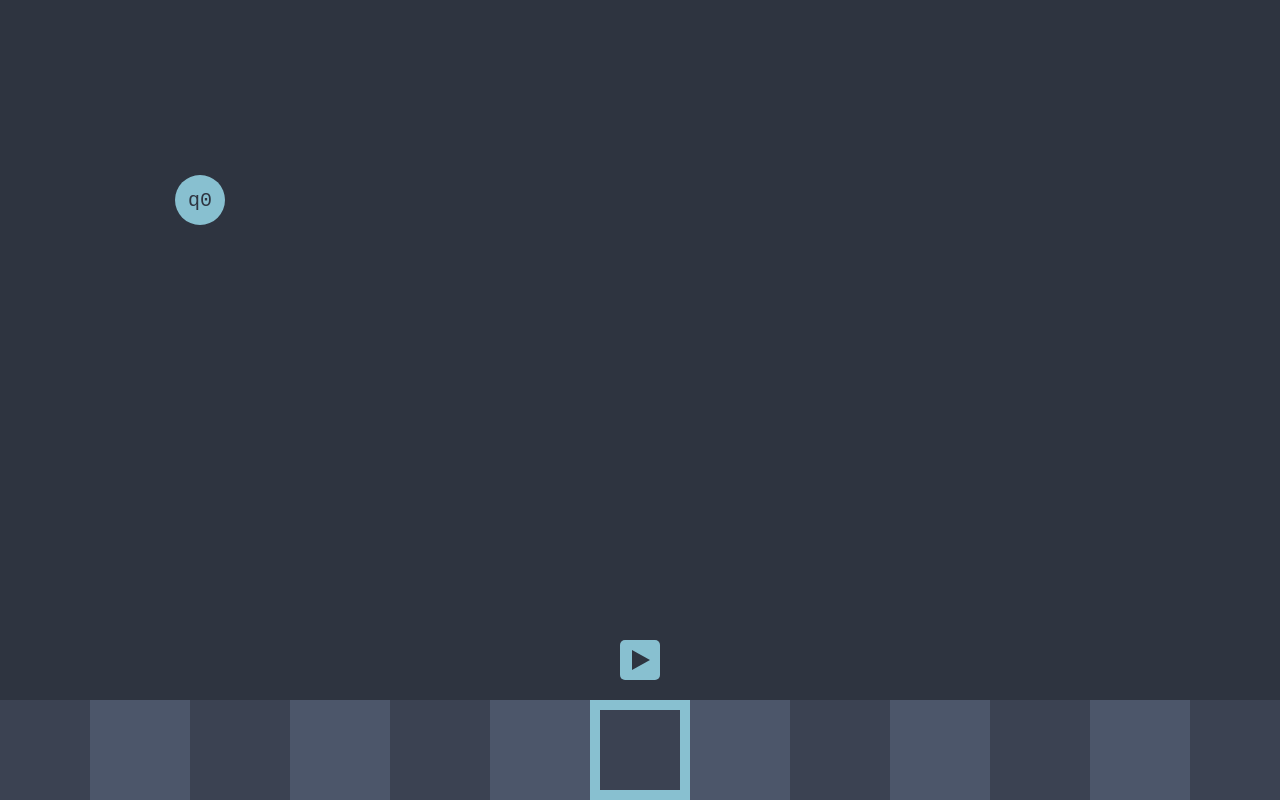
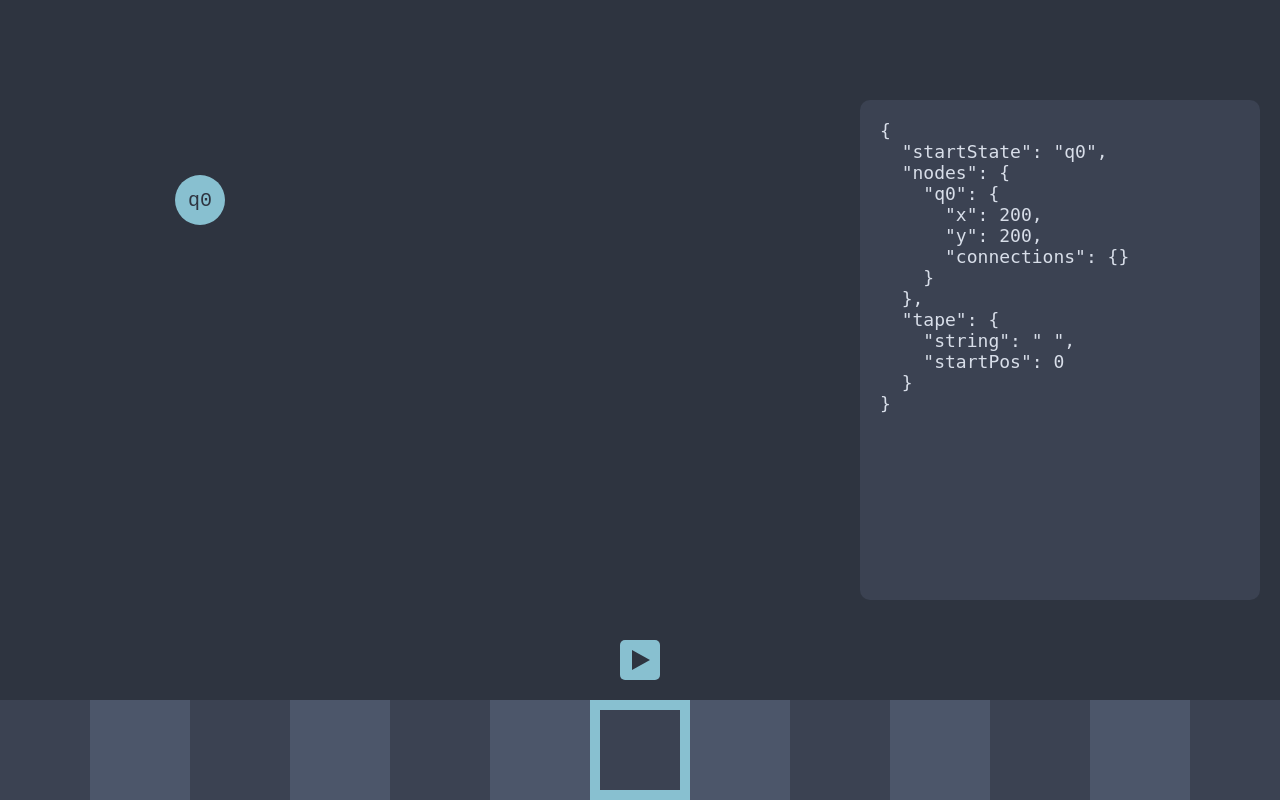
Before and after one commit to rodrigohpalmeirim/automaton-simulator, a React (Create React App) app: page / in a window 1280 px wide. Built offline with nearby package versions, Linux system fonts and the light colour scheme.

Commit message:
add json pane

```diff
--- a/src/App.css
+++ b/src/App.css
@@ -1,3 +1,7 @@
+:root {
+  overflow: hidden;
+}
+
 * {
   -webkit-user-select: none;
   -moz-user-select: none;
@@ -83,6 +87,36 @@
   pointer-events: none;
 }
 
+#json-pane {
+  position: absolute;
+  background-color: #3B4252;
+  width: 400px;
+  top: 100px;
+  border-radius: 10px;
+  transition: 0.3s;
+}
+
+#json {
+  font-size: 18px;
+  font-family: "mono";
+  color: #D8DEE9;
+  text-align: left;
+  margin: 0px;
+  padding: 20px;
+  overflow-x: hidden;
+  width: 100%;
+  height: calc(100% - 40px);
+  background-color: transparent;
+  border: none;
+  -ms-overflow-style: none;
+}
+#json::-webkit-scrollbar {
+  display: none;
+}
+#json:focus {
+  outline-width: 0;
+}
+
 .button {
   position: absolute;
   height: 40px;
--- a/src/App.js
+++ b/src/App.js
@@ -10,7 +10,7 @@ export default class App extends Component {
   constructor(props) {
     super(props);
 
-    document.update = () => { this.forceUpdate() }
+    document.update = () => { this.updateJSON(); this.forceUpdate(); }
     this.mouseUpHandler = this.mouseUpHandler.bind(this);
     this.mouseDownHandler = this.mouseDownHandler.bind(this);
     this.keyDownHandler = this.keyDownHandler.bind(this);
@@ -30,6 +30,9 @@ export default class App extends Component {
     document.focusedCharId = document.startCharId;
     document.state = document.startState;
     document.running = false;
+    document.showPane = window.innerWidth > 1000;
+    document.firstTapePos = 0;
+    document.lastTapePos = 0;
 
     document.tapePos = window.innerWidth / 2 - document.tapeHeight / 2 - document.focusedCharId * document.tapeHeight;
 
@@ -55,7 +58,10 @@ export default class App extends Component {
     document.addEventListener("keydown", this.keyDownHandler);
     window.addEventListener("resize", () => {
       document.tapePos = window.innerWidth / 2 - document.tapeHeight / 2 - document.focusedCharId * document.tapeHeight;
+      if (window.innerWidth < 1000)
+        document.showPane = false;
       updateTape();
+      document.update();
     });
     document.addEventListener("mouseup", () => {
       document.removeEventListener("mousemove", dragTape)
@@ -107,6 +113,11 @@ export default class App extends Component {
         cancelConnection();
       }
     }
+
+    if (event.key === "j") {
+      document.showPane = !document.showPane;
+      document.update();
+    }
   }
 
   contextMenuHandler(event) {
@@ -133,13 +144,68 @@ export default class App extends Component {
     document.update();
   }
 
+  parseJSON() {
+    try {
+      const json = JSON.parse(document.getElementById("json").value);
+      document.startState = json["startState"];
+      document.nodes = json["nodes"];
+      document.initChars = {};
+      document.firstKey = -json["tape"]["startPos"];
+      document.firstTapePos = document.firstKey;
+      for (var i = 0; i < json["tape"]["string"].length; i++) {
+        document.initChars[i + document.firstTapePos] = json["tape"]["string"][i] === " " ? "" : json["tape"]["string"][i];
+      }
+      document.lastKey = i - 1 + document.firstTapePos;
+      document.lastTapePos = document.lastKey;
+      document.startCharId = 0;
+      document.focusedCharId = document.startCharId;
+      updateTape();
+      for (const input of document.querySelectorAll("#tape input")) {
+        input.value = document.initChars[input.getAttribute("num")];
+      }
+    } catch (e) { }
+    document.update();
+  }
+
+  updateJSON() {
+    var tape = "";
+    for (var i = document.firstTapePos; i <= document.lastTapePos; i++) {
+      tape += document.initChars[i] === "" ? " " : document.initChars[i];
+    }
+    const json = JSON.stringify({
+      startState: document.startState,
+      nodes: document.nodes,
+      tape: { string: tape, startPos: -document.firstTapePos + document.startCharId }
+    }, null, 2);
+    try {
+      document.getElementById("json").value = json;
+    } catch (e) { }
+    return json;
+  }
+
   render() {
-    return (
+    var html = (
+      <div className="App">
+        <header className="App-header"></header>
+      </div>
+    );
+    try {
+      html = (
         <div className="App">
           <header className="App-header">
             <svg style={{ height: "100%", width: "100%", position: "absolute" }} onMouseDown={this.mouseDownHandler} onMouseUp={this.mouseUpHandler} onContextMenu={this.contextMenuHandler}>
               {Object.keys(document.nodes).map((id) => {
                 return Object.keys(document.nodes[id].connections).map((char, key) => {
+                  if (
+                    (char.length > 1 && char !== "temp") ||
+                    typeof document.nodes[id].connections[char].replaceChar !== "string" ||
+                    document.nodes[id].connections[char].replaceChar.length > 1 ||
+                    typeof document.nodes[id].connections[char].move !== "string" ||
+                    typeof document.nodes[id].connections[char].arrowCurve !== "number" ||
+                    !["L", "R", "S"].includes(document.nodes[id].connections[char].move)
+                  )
+                    throw TypeError;
+
                   return renderArrow(
                     key,
                     id,
@@ -149,7 +215,7 @@ export default class App extends Component {
                     document.nodes[document.nodes[id].connections[char].node].x,
                     document.nodes[document.nodes[id].connections[char].node].y,
                     30,
-                  (char ? char : " ") + "→" + (document.nodes[id].connections[char].replaceChar ? document.nodes[id].connections[char].replaceChar : " ") + "," + document.nodes[id].connections[char].move
+                    (char === "temp") ? "" : (char ? char : " ") + "→" + (document.nodes[id].connections[char].replaceChar ? document.nodes[id].connections[char].replaceChar : " ") + "," + document.nodes[id].connections[char].move
                   );
                 });
               })}
@@ -169,7 +235,14 @@ export default class App extends Component {
                       left: id * document.tapeHeight + document.tapePos,
                       fontSize: document.tapeHeight / 2,
                       transition: document.running ? ".5s" : "0s",
-                  }} maxLength="1" onInput={(event) => { document.initChars[id] = event.target.value }} defaultValue={document.running ? document.chars[id] : document.initChars[id]} />
+                    }} maxLength="1" onInput={(event) => {
+                      if (event.target.value === " ")
+                        event.target.value = "␣";
+                      document.initChars[id] = event.target.value;
+                      document.firstTapePos = Math.min(id, document.firstTapePos);
+                      document.lastTapePos = Math.max(id, document.lastTapePos);
+                      this.updateJSON();
+                    }} defaultValue={document.running ? document.chars[id] : document.initChars[id]} />
                     )
                   }
                 })
@@ -195,9 +268,15 @@ export default class App extends Component {
                 </div>
               )
             }
+            <div id="json-pane" style={{
+              height: window.innerHeight - document.tapeHeight - 200,
+              right: document.showPane ? 20 : -380,
+            }}>
+              <textarea id="json" onInput={this.parseJSON} defaultValue={this.updateJSON()} spellCheck="false" />
+            </div>
             {document.editingConnection && (
               <form id="connection-box" style={{ left: document.arrowCenter.x, top: document.arrowCenter.y }}>
-              <input className="connection-input" type="text" name="char" maxLength="1" autoFocus onInput={(event) => event.target.nextElementSibling.focus()} /> → <input className="connection-input" type="text" name="replaceChar" maxLength="1" onInput={(event) => event.target.nextElementSibling.focus()} />, <input className="connection-input" type="text" name="move" maxLength="1" />
+                <input className="connection-input" type="text" name="char" maxLength="1" autoFocus onInput={(event) => { event.target.nextElementSibling.focus(); if (event.target.value === " ") event.target.value = "␣" }} /> → <input className="connection-input" type="text" name="replaceChar" maxLength="1" onInput={(event) => { event.target.nextElementSibling.focus(); if (event.target.value === " ") event.target.value = "␣" }} />, <input className="connection-input" type="text" name="move" maxLength="1" />
               </form>
             )}
             {document.showContextMenu && (
@@ -208,5 +287,15 @@ export default class App extends Component {
           </header>
         </div>
       );
+    } catch (e) {
+      console.log("DEBUG: " + e);
+      document.nodes = document.json;
+      document.update();
+    }
+    return html;
+  }
+
+  componentDidUpdate() {
+    document.json = document.nodes;
   }
 }
--- a/src/arrow.js
+++ b/src/arrow.js
@@ -125,7 +125,7 @@ export function dragLabel(event) {
     if (document.selectedNodeId === document.nodes[document.selectedNodeId].connections[document.selectedConnectionChar].node) {
         document.nodes[document.selectedNodeId].connections[document.selectedConnectionChar].arrowCurve = event.pageY - y1 + 64;
     } else {
-        document.nodes[document.selectedNodeId].connections[document.selectedConnectionChar].arrowCurve = ((y2 - y1) * event.pageX - (x2 - x1) * event.pageY + x2 * y1 - x1 * y2) / Math.sqrt((y2 - y1) ** 2 + (x2 - x1) ** 2);
+        document.nodes[document.selectedNodeId].connections[document.selectedConnectionChar].arrowCurve = Math.round(((y2 - y1) * event.pageX - (x2 - x1) * event.pageY + x2 * y1 - x1 * y2) / Math.sqrt((y2 - y1) ** 2 + (x2 - x1) ** 2));
     }
     document.update();
 }
--- a/src/connection.js
+++ b/src/connection.js
@@ -2,7 +2,7 @@ export function createConnection(endNodeId) {
     document.nodes[document.selectedNodeId].connections["temp"] = {
         node: endNodeId,
         replaceChar: "",
-        move: "",
+        move: "S",
         arrowCurve: 0,
     }
     if (document.selectedNodeId !== endNodeId) {
@@ -43,7 +43,7 @@ export function applyConnectionChanges() {
     const newChar = document.getElementsByClassName("connection-input")[0].value;
     const replaceChar = document.getElementsByClassName("connection-input")[1].value;
     const move = document.getElementsByClassName("connection-input")[2].value;
-    if (move) {
+    if (["L", "R", "S"].includes(move)) {
         const endNode = document.nodes[document.editingConnection.node].connections[document.editingConnection.char].node;
         const arrowCurve = document.nodes[document.editingConnection.node].connections[document.editingConnection.char].arrowCurve;
         delete document.nodes[document.editingConnection.node].connections[document.editingConnection.char];
--- a/src/node.js
+++ b/src/node.js
@@ -3,6 +3,9 @@ import { dragArrow } from './arrow';
 import { removeConnection } from './connection';
 
 export function renderNode(id) {
+    if (typeof document.nodes[id].x !== "number" || typeof document.nodes[id].y !== "number")
+        throw TypeError;
+
     return (
         <g key={id} id={id} type="node" onMouseDown={() => {
             document.selectedNodeId = id;
--- a/src/simulation.js
+++ b/src/simulation.js
@@ -6,6 +6,7 @@ export function run() {
     if (document.nodes[document.state]) {
         document.tapePos = window.innerWidth / 2 - document.tapeHeight / 2 - document.focusedCharId * document.tapeHeight;
         updateTape();
+        document.update();
         setTimeout(() => { document.running = true; document.update(); }, 1);
 
         document.chars = JSON.parse(JSON.stringify(document.initChars));
@@ -25,6 +26,7 @@ export function run() {
                     }
                     document.tapePos = window.innerWidth / 2 - document.tapeHeight / 2 - document.focusedCharId * document.tapeHeight;
                     updateTape();
+                    document.update();
                     document.state = connection.node;
                     break;
                 }
--- a/src/tape.js
+++ b/src/tape.js
@@ -9,12 +9,12 @@ export function updateTape() {
         document.initChars[document.lastKey] = "";
         document.chars[document.lastKey] = "";
     }
-    document.update();
 }
 
 export function dragTape(event) {
     document.tapePos = event.pageX - document.tapeMouseDownHandler;
     updateTape();
+    document.update();
 }
 
 export function tapeMouseDownHandler(event) {
```
Lines whose indentation alone changed are shown as unchanged.
